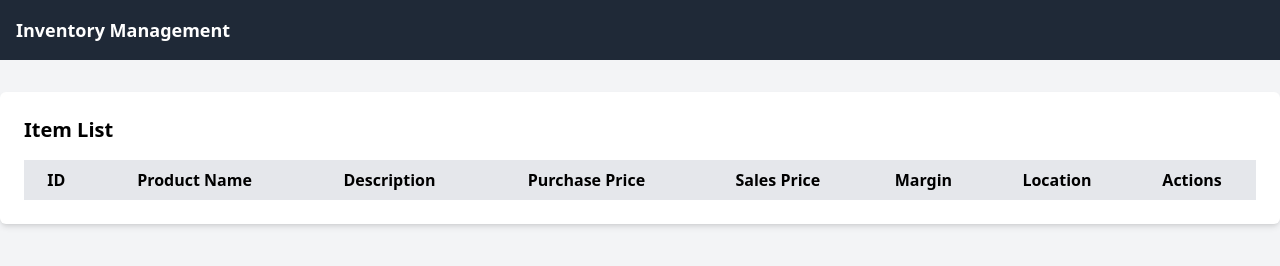
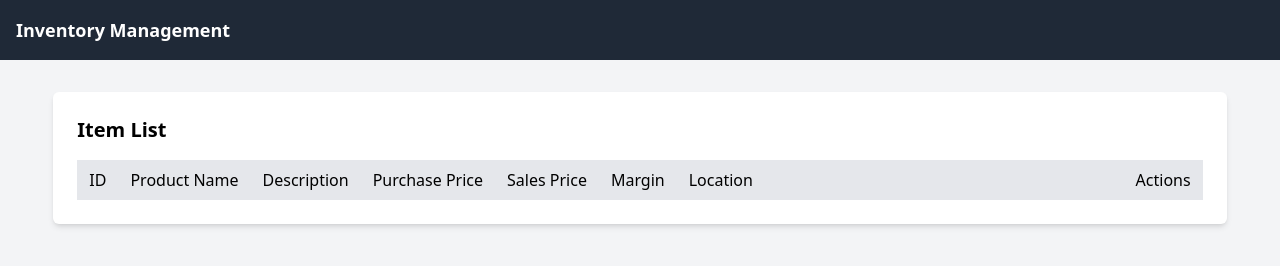
Before and after one commit to mpassava/inventory-app, a website with bundled scripts: page client/index.html in a window 1280 px wide. Built offline with nearby package versions, Linux system fonts and the light colour scheme.

Commit message:
changed to from table to flexbox layout

```diff
--- a/client/app.js
+++ b/client/app.js
@@ -7,6 +7,6 @@ class APP {
 
 }
 
-document.addEventListener("DOMContentLoaded", (e) => {
+document.addEventListener("DOMContentLoaded", () => {
   new APP();
 });
--- a/client/index.html
+++ b/client/index.html
@@ -12,25 +12,22 @@
         <a href="#" class="text-white text-lg font-semibold">Inventory Management</a>
       </div>
     </nav>
-    <div class="container mx-auto mt-8 w-9/10">
-      <div class="bg-white shadow-md rounded-md p-6">
+    <div class="flex mx-auto mt-8 w-screen">
+      <div class="bg-white w-11/12 shadow-md rounded-md p-6 mx-auto">
         <h2 class="text-xl font-semibold mb-4">Item List</h2>
         <div class="overflow-x-auto">
-          <table class="table-auto w-full">
-            <thead>
-              <tr class="bg-gray-200">
-                <th class="px-3 py-2">ID</th>
-                <th class="px-3 py-2">Product Name</th>
-                <th class="px-3 py-2">Description</th>
-                <th class="px-3 py-2">Purchase Price</th>
-                <th class="px-3 py-2">Sales Price</th>
-                <th class="px-3 py-2">Margin</th>
-                <th class="px-3 py-2">Location</th>
-                <th class="px-3 py-2">Actions</th>
-              </tr>
-            </thead>
-            <tbody></tbody>
-          </table>
+          <ul class="flex flex-col">
+            <li class="flex bg-gray-200">
+              <div class="px-3 py-2 w-1/8">ID</div>
+              <div class="px-3 py-2 w-1/8">Product Name</div>
+              <div class="px-3 py-2 w-1/8">Description</div>
+              <div class="px-3 py-2 w-1/8">Purchase Price</div>
+              <div class="px-3 py-2 w-1/8">Sales Price</div>
+              <div class="px-3 py-2 w-1/8">Margin</div>
+              <div class="px-3 py-2 w-1/8">Location</div>
+              <div class="flex-1 px-3 py-2 text-right">Actions</div>
+            </li>
+          </ul>
         </div>
       </div>
     </div>
```
Also changed, not shown: client/src/output.css.
